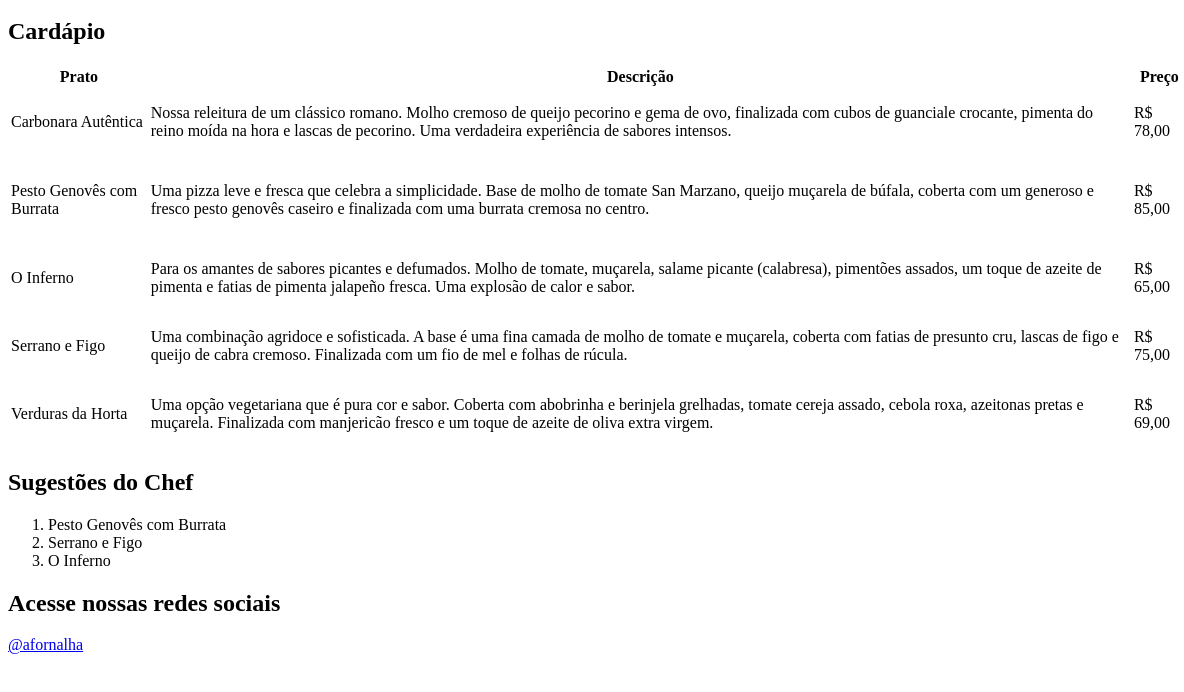
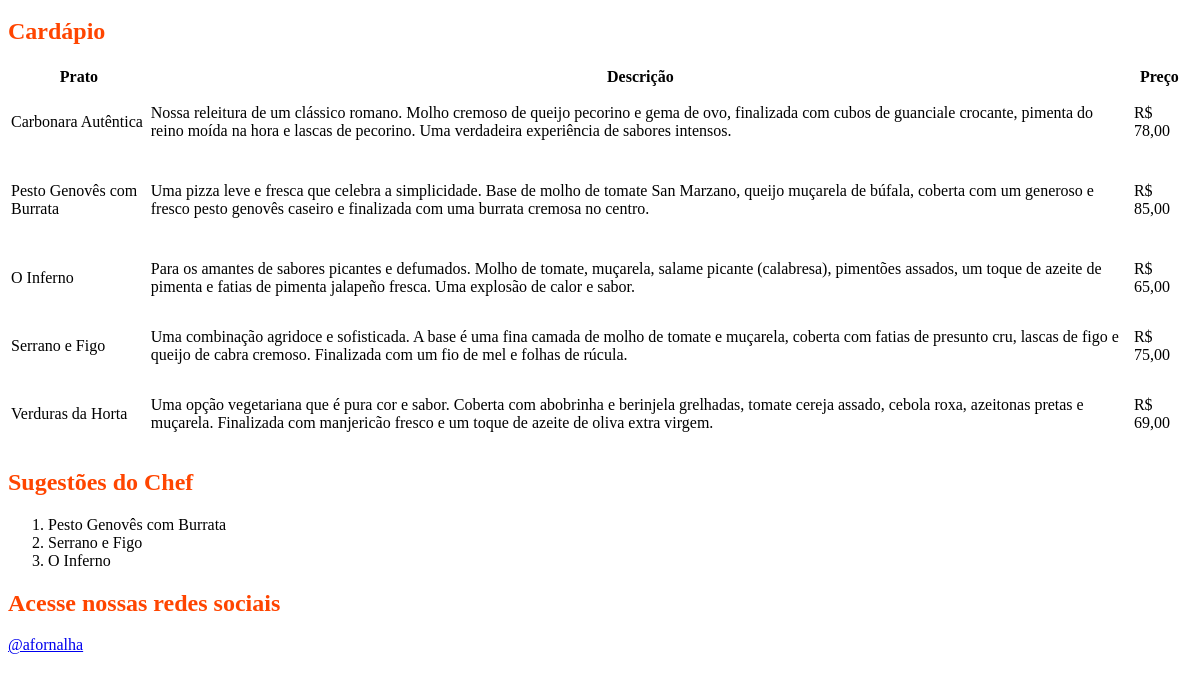
Before and after one commit to Miguel123448/Meu-restaurante, a plain HTML site: page cardapio.html in a window 1280 px wide. Shown: the part 74-766 px from the top of the page, 0-1184 px from the left. Drawn offline with Linux system fonts and the light colour scheme; grey boxes are pictures that could not be loaded.

Commit message:
Add files via upload

```diff
--- a/cardapio.html
+++ b/cardapio.html
@@ -5,6 +5,11 @@
     <meta name="viewport" content="width=device-width, initial-scale=1.0">
     <title>A fornalha</title>
     <link rel="stylesheet" href="./css/style.css" >
+    <style>
+        h2{
+            color: orangered;
+        }
+    </style>
 </head>
 <body>
     <header>
```
Also changed, not shown: index.html (+1 -1 lines).
